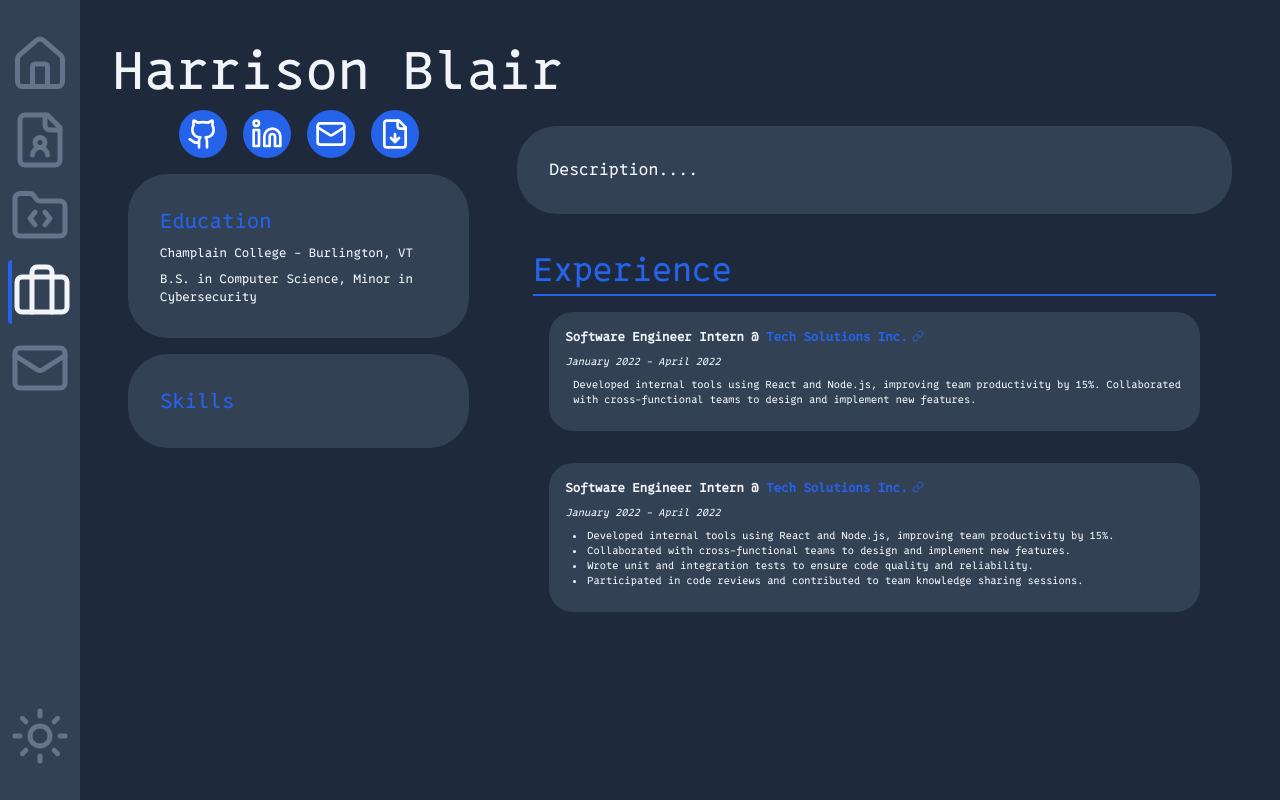
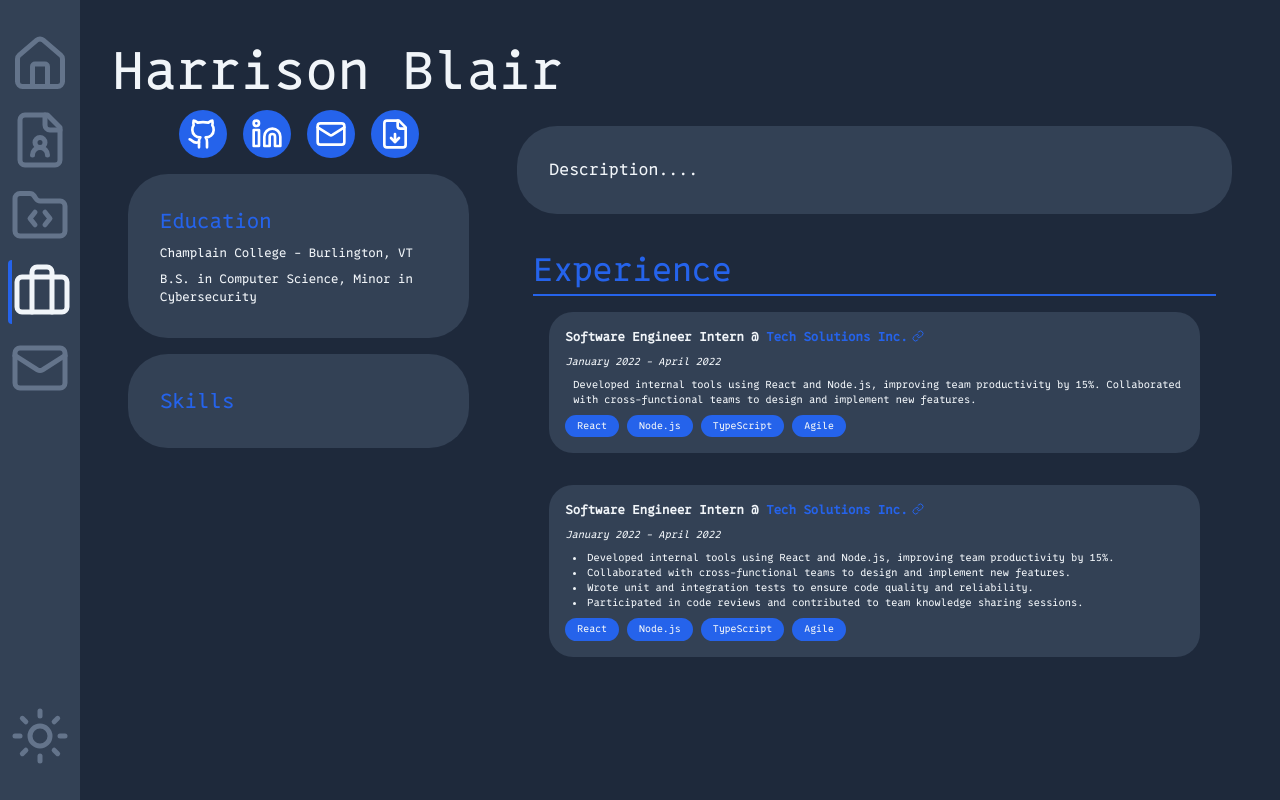
Before and after one commit to Harrison-Blair/personal-website, a Next.js app: page /work in a window 1280 px wide. Built offline with nearby package versions, Linux system fonts and the light colour scheme.

Commit message:
update tile to show tags

```diff
--- a/src/app/components/ui/ExperienceTile.tsx
+++ b/src/app/components/ui/ExperienceTile.tsx
@@ -1,5 +1,6 @@
 import { Experience } from "@/data/experiences";
 import { Link } from "lucide-react"
+import SmallTag from "./SmallTag";
 
 export interface ExperienceTileProps {
     experience: Experience;
@@ -39,7 +40,11 @@ export default function ExperienceTile({
             ) : (
                 <p className="text-[1.25vh] mb-2 ml-2">{experience.description}</p>
             )}
-
+            <div className="flex flex-wrap gap-2 mt-2">
+                {experience.tags?.map((tag, index) => (
+                    <SmallTag key={index} text={tag} />
+                ))}
+            </div>
         </div>
     );
 }
```
